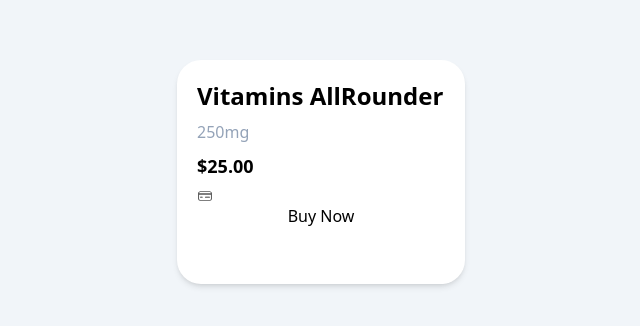
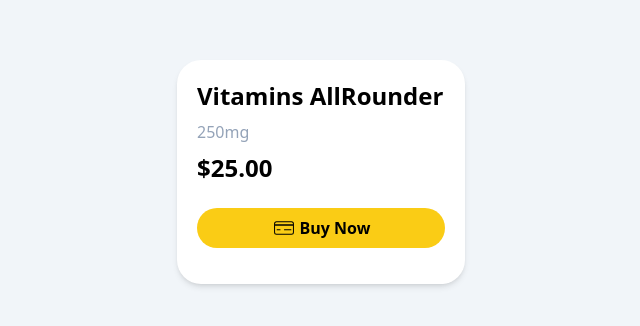
Before and after one commit to tomnemec/Instagram-React-Components, a React (Vite) app: page / in a window 1280 px wide. Shown: the part 228-554 px from the top of the page, without its empty margins (319-959 px from the left). Built offline with nearby package versions, Linux system fonts and the light colour scheme; the HTML template or start-up script is replaced by a standard one.

Commit message:
refactor ShoppingDialog component styles and button interaction for improved user experience

```diff
--- a/src/components/ShoppingDialog/ShopppingDialog.tsx
+++ b/src/components/ShoppingDialog/ShopppingDialog.tsx
@@ -1,14 +1,17 @@
-import { CiCreditCard1 } from "react-icons/ci"
+import { CiCreditCard1 } from "react-icons/ci";
 
 const ShopppingDialog = () => {
   return (
     <div className="bg-white shadow-md flex flex-col gap-2 p-5 w-72 h-56 rounded-3xl ">
-        <span className="font-semibold text-2xl">Vitamins AllRounder</span>
-        <span className="text-slate-400">250mg</span>
-        <span className="font-semibold text-lg">$25.00</span>
-        <button><CiCreditCard1 />Buy Now</button>
+      <span className="font-semibold text-2xl">Vitamins AllRounder</span>
+      <span className="text-slate-400">250mg</span>
+      <span className="font-semibold text-2xl">$25.00</span>
+      <button className="flex gap-1 items-center justify-center bg-yellow-400 rounded-full p-2 font-semibold mt-4 hover:scale-105 transition-all cursor-pointer">
+        <CiCreditCard1 className="text-2xl" />
+        Buy Now
+      </button>
     </div>
-  )
-}
+  );
+};
 
-export default ShopppingDialog
+export default ShopppingDialog;
```
